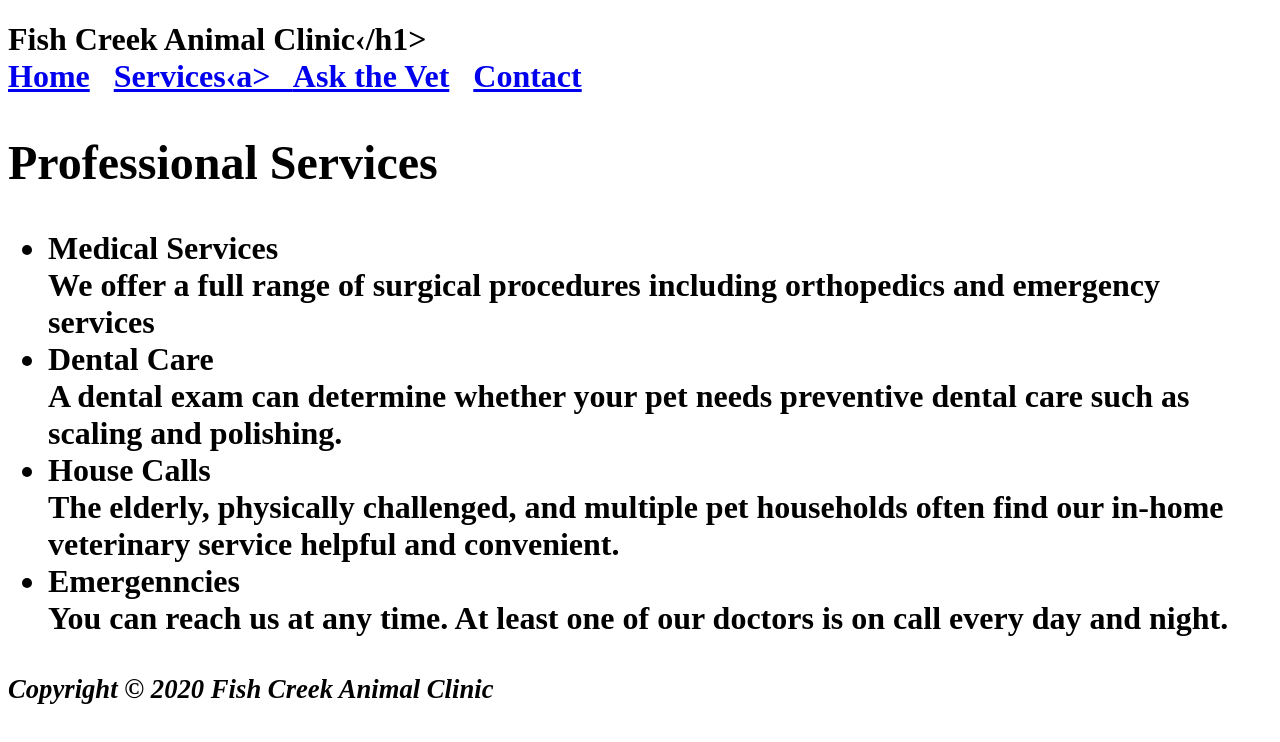
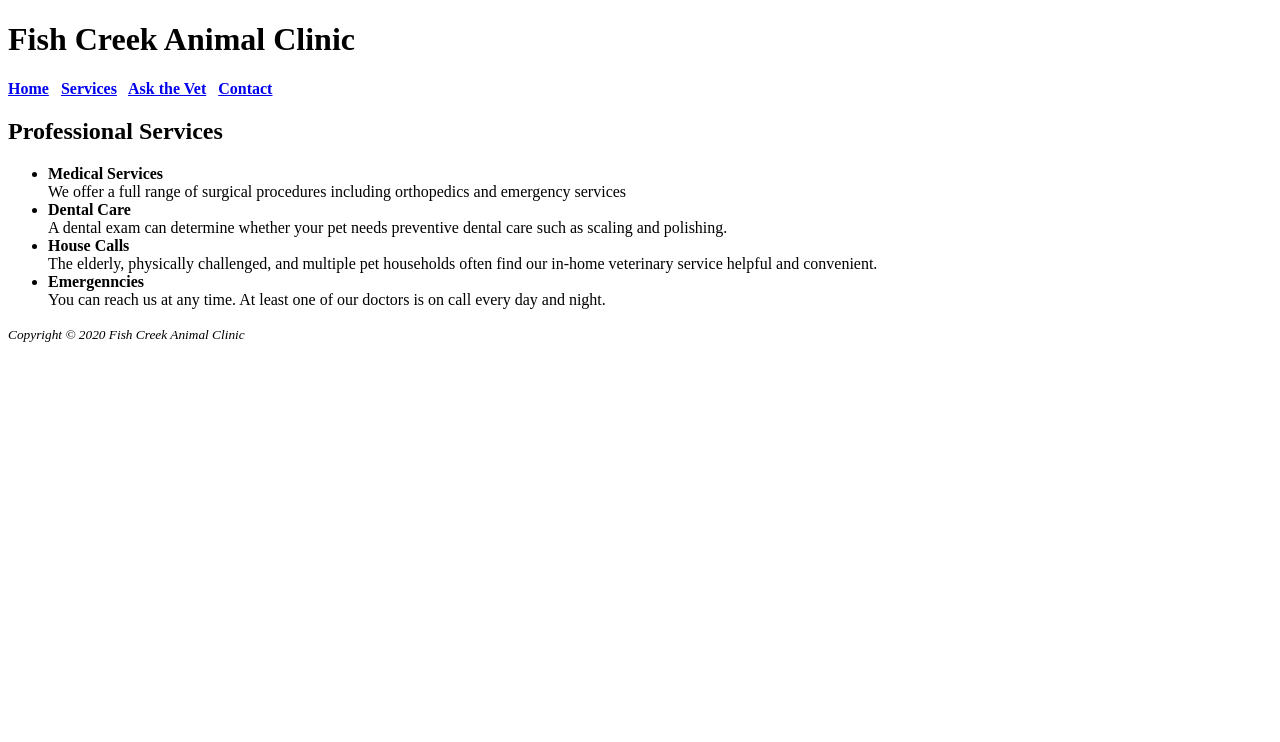
Before and after one commit to jennamariec/fishcreek, a plain HTML site: page services.html in a window 1280 px wide. Drawn offline with Linux system fonts and the light colour scheme.

Commit message:
Update services.html

```diff
--- a/services.html
+++ b/services.html
@@ -6,12 +6,12 @@
 </head>
 <body>
 <header>
-<h1>Fish Creek Animal Clinic‹/h1>
+<h1>Fish Creek Animal Clinic</h1>
 <header>
 <nav>
 <b>
 <a href="index.html">Home</a> &nbsp;
-<a href="services.html">Services‹a> &nbsp;
+<a href="services.html">Services<a> &nbsp;
 <a href="askvet.html">Ask the Vet</a> &nbsp;
 <a href="contact.html">Contact</a>
 </b>
```
